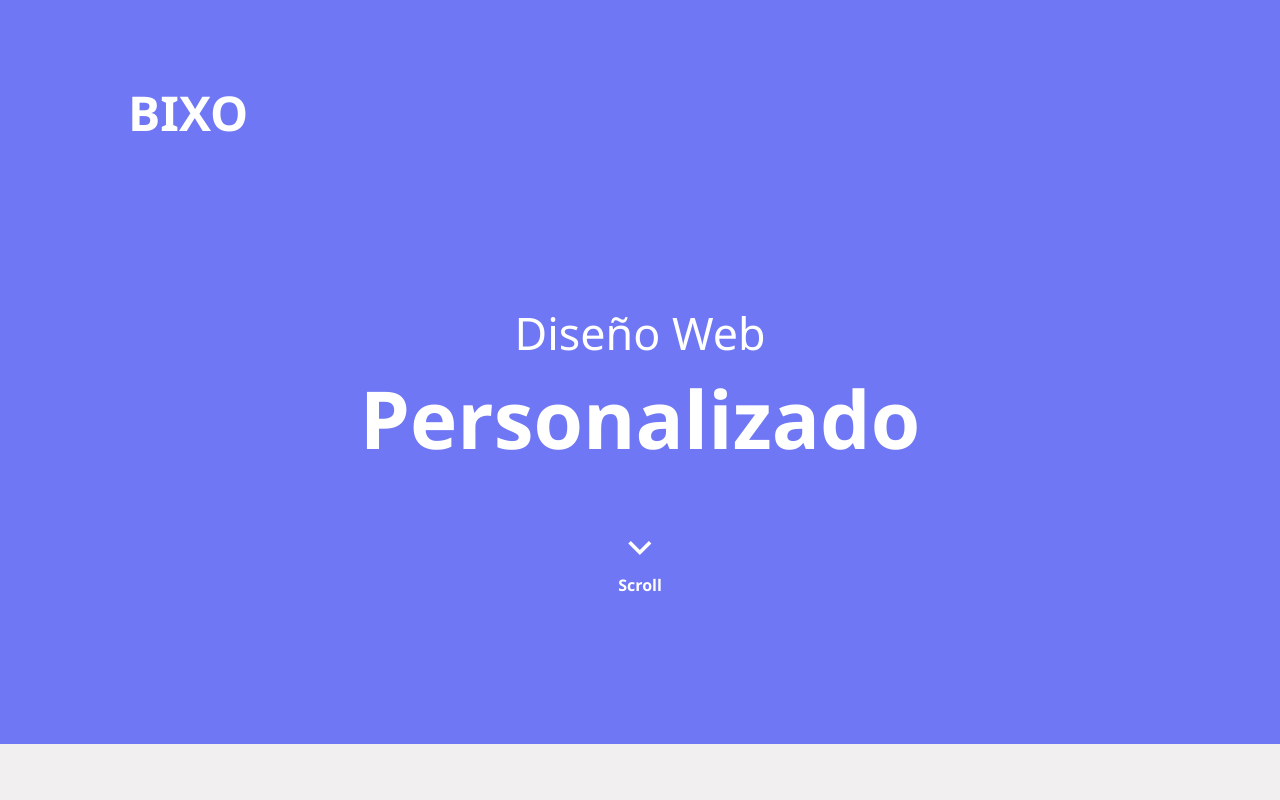
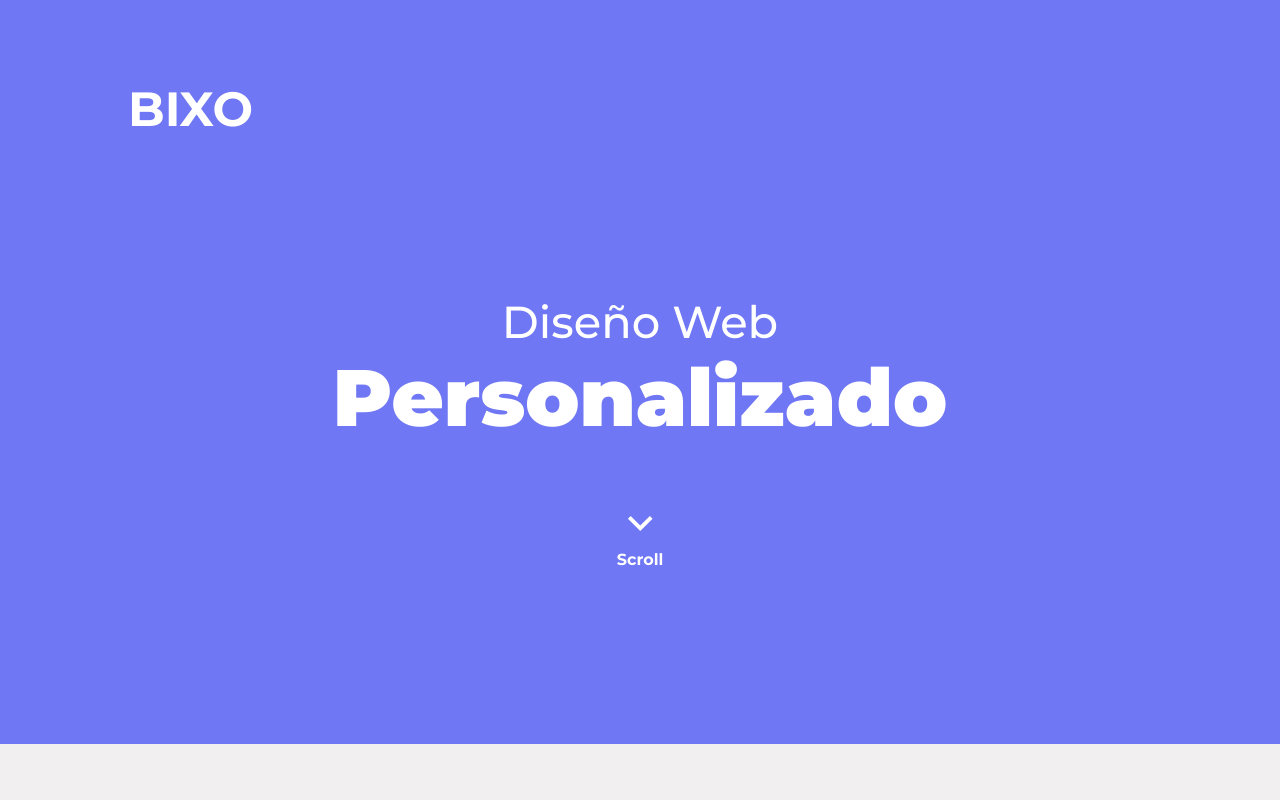
Before and after one commit to ivanmacedonio/BiCo-page, a React (Vite) app: page / in a window 1280 px wide. Shown: the top 800 px of the page. Built offline with nearby package versions, Linux system fonts and the light colour scheme.

Commit message:
change font

```diff
--- a/src/styles/Inicio.css
+++ b/src/styles/Inicio.css
@@ -1,5 +1,5 @@
 .containerInicio{
-    font-family: 'segoe ui';
+    font-family: 'Montserrat';
     background-color: rgb(111,119,244);
     color: white;
     min-height: 93vh;
```
